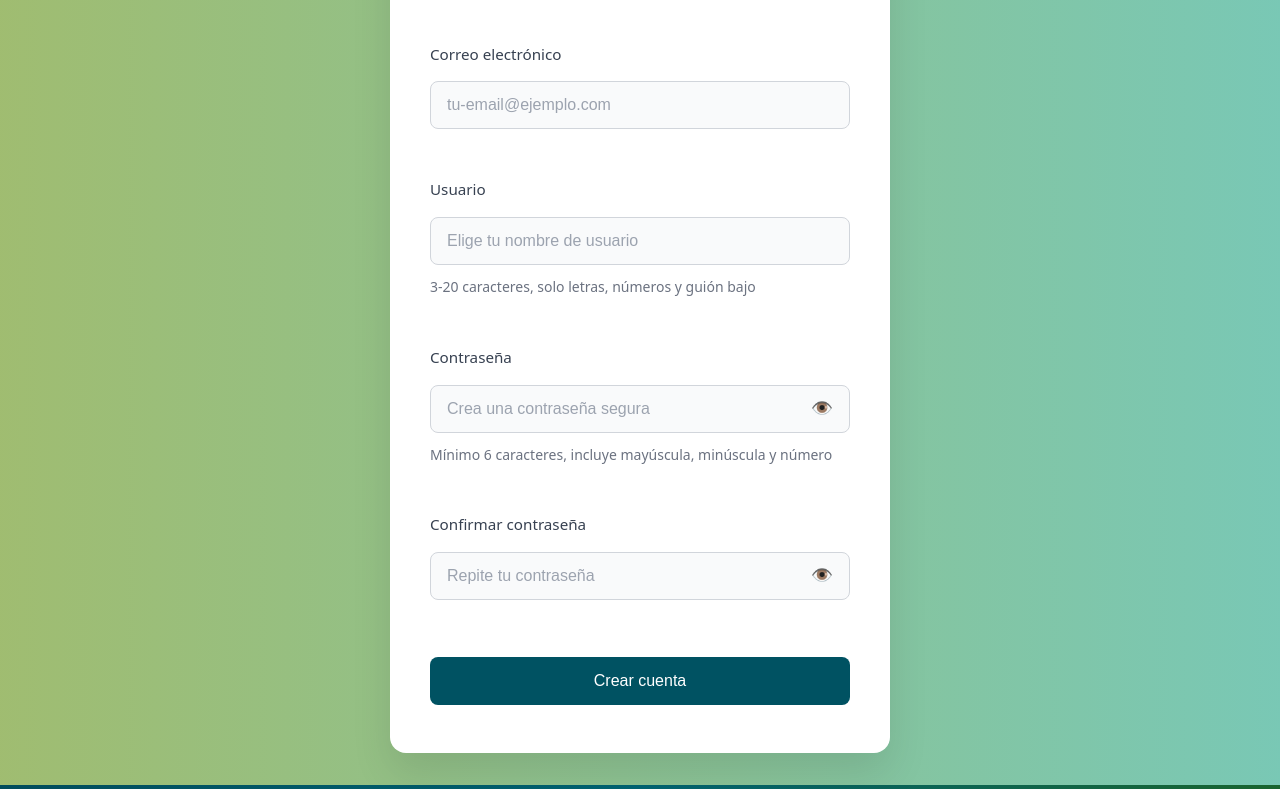
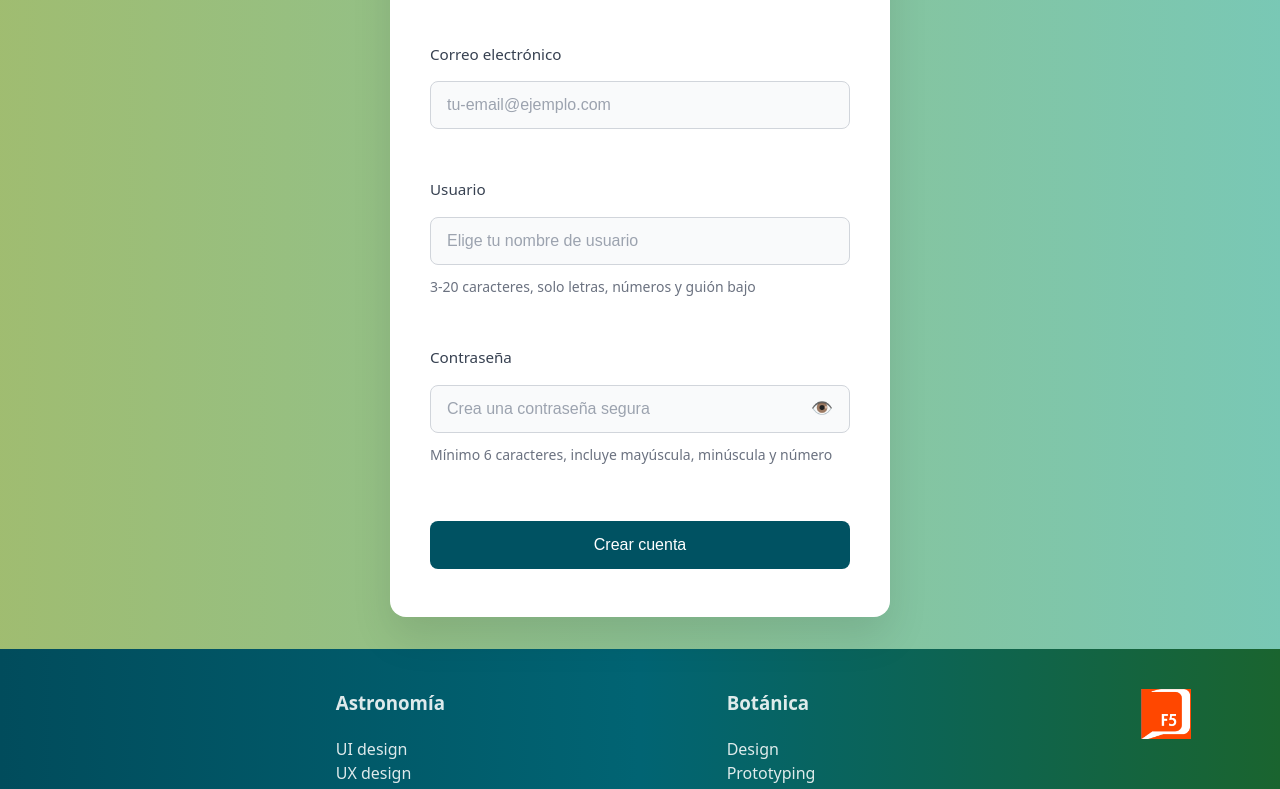
Before and after one commit to Sylva-Organization/CelestialBloom-Client, a React (Vite) app: page /register in a window 1280 px wide. Shown: the part 374-1163 px from the top of the page. Built offline with nearby package versions, Linux system fonts and the light colour scheme.

Commit message:
feat: add authentication pages and store structure

```diff
--- a/src/pages/Register.jsx
+++ b/src/pages/Register.jsx
@@ -4,23 +4,23 @@ import { useNavigate } from 'react-router-dom'
 import { useAuth } from '../context/AuthContext'
 import { sendWelcomeEmailAuto } from '../services/EmailService'
 import Swal from 'sweetalert2'
+import { useAuthStore } from '../store/authStore'
 
 const Register = () => {
     const navigate = useNavigate()
     const { register } = useAuth()
+    const setAuth = useAuthStore((state) => state.setAuth)
 
     const [formData, setFormData] = useState({
         firstName: '',
         lastName: '',
         email: '',
         username: '',
-        password: '',
-        confirmPassword: ''
+        password: ''
     })
     const [isLoading, setIsLoading] = useState(false)
     const [errors, setErrors] = useState({})
     const [showPassword, setShowPassword] = useState(false)
-    const [showConfirmPassword, setShowConfirmPassword] = useState(false)
 
     const validateField = (name, value) => {
         let error = ''
@@ -67,13 +67,6 @@ const Register = () => {
                     error = 'Debe contener al menos una mayúscula, una minúscula y un número'
                 }
                 break
-            case 'confirmPassword':
-                if (!value) {
-                    error = 'Confirma tu contraseña'
-                } else if (value !== formData.password) {
-                    error = 'Las contraseñas no coinciden'
-                }
-                break
         }
 
         setErrors(prev => ({
@@ -95,14 +88,6 @@ const Register = () => {
         if (errors[name]) {
             validateField(name, value)
         }
-
-        // Si se está editando la contraseña, revalidar confirmPassword si ya tiene valor
-        if (name === 'password' && formData.confirmPassword && errors.confirmPassword) {
-            setErrors(prev => ({
-                ...prev,
-                confirmPassword: value !== formData.confirmPassword ? 'Las contraseñas no coinciden' : ''
-            }))
-        }
     }
 
     const handleBlur = (e) => {
@@ -113,15 +98,13 @@ const Register = () => {
     const handleSubmit = async (e) => {
         e.preventDefault()
 
-        // Validar todos los campos
         const isFirstNameValid = validateField('firstName', formData.firstName)
         const isLastNameValid = validateField('lastName', formData.lastName)
         const isEmailValid = validateField('email', formData.email)
         const isUsernameValid = validateField('username', formData.username)
         const isPasswordValid = validateField('password', formData.password)
-        const isConfirmPasswordValid = validateField('confirmPassword', formData.confirmPassword)
 
-        if (!isFirstNameValid || !isLastNameValid || !isEmailValid || !isUsernameValid || !isPasswordValid || !isConfirmPasswordValid) {
+        if (!isFirstNameValid || !isLastNameValid || !isEmailValid || !isUsernameValid || !isPasswordValid) {
             Swal.fire({
                 icon: 'warning',
                 title: 'Datos incorrectos',
@@ -134,109 +117,145 @@ const Register = () => {
         setIsLoading(true)
 
         try {
-            // Simular llamada a API
-            await new Promise(resolve => setTimeout(resolve, 1000))
+            const res = await fetch('http://localhost:8000/auth/register', {
+                method: 'POST',
+                headers: { 'Content-Type': 'application/json' },
+                body: JSON.stringify({
+                    first_name: formData.firstName,
+                    last_name: formData.lastName,
+                    email: formData.email,
+                    password: formData.password,
+                    nick_name: formData.username
+                })
+            })
 
-            // Datos del usuario registrado
-            const userData = {
-                firstName: formData.firstName,
-                lastName: formData.lastName,
-                email: formData.email,
-                username: formData.username
+            const data = await res.json()
+
+            if (!res.ok) {
+                throw new Error(data.message || 'Error al registrar usuario')
             }
 
-            console.log('Register data:', userData)
+            const user = {
+                id: data.data.id,
+                firstName: data.data.first_name,
+                lastName: data.data.last_name,
+                username: data.data.nick_name,
+                email: data.data.email,
+                role: data.data.role
+            }
+            const token = data.token
 
-            // Registrar y loguear automáticamente al usuario
-            register(userData)
-
-            // Enviar email de bienvenida
-            console.log('📧 Enviando email de bienvenida...')
-            const emailResult = await sendWelcomeEmailAuto(userData)
-
-            if (emailResult.success) {
-                console.log('✅ Email de bienvenida enviado exitosamente')
-            } else {
-                console.warn('⚠️ Error al enviar email de bienvenida:', emailResult.error)
-            }
+            setAuth(user, token)
 
             await Swal.fire({
                 icon: 'success',
-                title: `¡Bienvenid@ a CelestialBloom, ${formData.firstName}! 🌟`,
-                html: `
-                    <div style="text-align: center; padding: 1rem;">
-                        <div style="font-size: 3rem; margin-bottom: 1rem;">🚀✨</div>
-                        <p style="font-size: 1.1rem; color: #374151; margin-bottom: 1rem; line-height: 1.6;">
-                            <strong>¡Tu cuenta ha sido creada exitosamente!</strong>
-                        </p>
-                        <p style="color: #6b7280; margin-bottom: 1rem; line-height: 1.5;">
-                            Ahora formas parte de nuestra comunidad de exploradores del cosmos y la naturaleza.
-                        </p>
-                        <div style="
-                            background: linear-gradient(135deg, #47b89d, #7ea83c);
-                            color: white;
-                            padding: 0.75rem 1.5rem;
-                            border-radius: 25px;
-                            display: inline-block;
-                            font-weight: 500;
-                            margin-bottom: 1rem;
-                            box-shadow: 0 4px 12px rgba(71, 184, 157, 0.3);
-                        ">
-                            Usuario: @${formData.username}
-                        </div>
-                        <div style="
-                            background: #f0f9ff;
-                            border: 2px solid #0ea5e9;
-                            border-radius: 12px;
-                            padding: 0.75rem;
-                            margin: 1rem 0;
-                            display: flex;
-                            align-items: center;
-                            justify-content: center;
-                            gap: 0.5rem;
-                        ">
-                            <span style="font-size: 1.2rem;">📧</span>
-                            <span style="color: #0f172a; font-size: 0.9rem; font-weight: 500;">
-                                ${emailResult.real ? 'Email de bienvenida enviado' : 'Email de bienvenida simulado'} a ${formData.email}
-                            </span>
-                        </div>
-                        <p style="color: #374151; font-size: 0.9rem;">
-                            ¡Has iniciado sesión automáticamente! Serás redirigido al inicio...
-                        </p>
-                    </div>
-                `,
-                confirmButtonText: 'Explorar CelestialBloom',
-                confirmButtonColor: '#005262',
-                timer: 6000,
-                timerProgressBar: true,
-                showClass: {
-                    popup: 'animate__animated animate__fadeInUp animate__faster'
-                },
-                hideClass: {
-                    popup: 'animate__animated animate__fadeOutDown animate__faster'
-                },
-                customClass: {
-                    popup: 'welcome-popup',
-                    confirmButton: 'welcome-button'
-                },
-                background: 'linear-gradient(135deg, #f8fafc 0%, #e2e8f0 100%)',
-                width: '500px',
-                padding: '2rem'
+                title: `¡Bienvenid@ a CelestialBloom, ${user.firstName}!`,
+                text: 'Tu cuenta ha sido creada y has iniciado sesión automáticamente.',
+                confirmButtonColor: '#005262'
             })
 
-            // Redireccionar al inicio después del registro exitoso
             navigate('/')
-
         } catch (error) {
             Swal.fire({
                 icon: 'error',
                 title: 'Error al crear cuenta',
-                text: 'No se pudo crear la cuenta. Inténtalo de nuevo.',
+                text: error.message,
                 confirmButtonColor: '#005262'
             })
         } finally {
             setIsLoading(false)
         }
+
+        // Registrar y loguear automáticamente al usuario
+        //register(userData)
+
+        // Enviar email de bienvenida
+        //console.log('📧 Enviando email de bienvenida...')
+        //const emailResult = await sendWelcomeEmailAuto(userData)
+
+        // if (emailResult.success) {
+        //     console.log('✅ Email de bienvenida enviado exitosamente')
+        // } else {
+        //     console.warn('⚠️ Error al enviar email de bienvenida:', emailResult.error)
+        // }
+
+        // await Swal.fire({
+        //     icon: 'success',
+        //     title: `¡Bienvenid@ a CelestialBloom, ${formData.firstName}! 🌟`,
+        //     html: `
+        //         <div style="text-align: center; padding: 1rem;">
+        //             <div style="font-size: 3rem; margin-bottom: 1rem;">🚀✨</div>
+        //             <p style="font-size: 1.1rem; color: #374151; margin-bottom: 1rem; line-height: 1.6;">
+        //                 <strong>¡Tu cuenta ha sido creada exitosamente!</strong>
+        //             </p>
+        //             <p style="color: #6b7280; margin-bottom: 1rem; line-height: 1.5;">
+        //                 Ahora formas parte de nuestra comunidad de exploradores del cosmos y la naturaleza.
+        //             </p>
+        //             <div style="
+        //                 background: linear-gradient(135deg, #47b89d, #7ea83c);
+        //                 color: white;
+        //                 padding: 0.75rem 1.5rem;
+        //                 border-radius: 25px;
+        //                 display: inline-block;
+        //                 font-weight: 500;
+        //                 margin-bottom: 1rem;
+        //                 box-shadow: 0 4px 12px rgba(71, 184, 157, 0.3);
+        //             ">
+        //                 Usuario: @${formData.username}
+        //             </div>
+        //             <div style="
+        //                 background: #f0f9ff;
+        //                 border: 2px solid #0ea5e9;
+        //                 border-radius: 12px;
+        //                 padding: 0.75rem;
+        //                 margin: 1rem 0;
+        //                 display: flex;
+        //                 align-items: center;
+        //                 justify-content: center;
+        //                 gap: 0.5rem;
+        //             ">
+        //                 <span style="font-size: 1.2rem;">📧</span>
+        //                 <span style="color: #0f172a; font-size: 0.9rem; font-weight: 500;">
+        //                     ${emailResult.real ? 'Email de bienvenida enviado' : 'Email de bienvenida simulado'} a ${formData.email}
+        //                 </span>
+        //             </div>
+        //             <p style="color: #374151; font-size: 0.9rem;">
+        //                 ¡Has iniciado sesión automáticamente! Serás redirigido al inicio...
+        //             </p>
+        //         </div>
+        //     `,
+        //     confirmButtonText: 'Explorar CelestialBloom',
+        //     confirmButtonColor: '#005262',
+        //     timer: 6000,
+        //     timerProgressBar: true,
+        //     showClass: {
+        //         popup: 'animate__animated animate__fadeInUp animate__faster'
+        //     },
+        //     hideClass: {
+        //         popup: 'animate__animated animate__fadeOutDown animate__faster'
+        //     },
+        //     customClass: {
+        //         popup: 'welcome-popup',
+        //         confirmButton: 'welcome-button'
+        //     },
+        //     background: 'linear-gradient(135deg, #f8fafc 0%, #e2e8f0 100%)',
+        //     width: '500px',
+        //     padding: '2rem'
+        // })
+
+        // // Redireccionar al inicio después del registro exitoso
+        // navigate('/')
+
+        // } catch (error) {
+        //     Swal.fire({
+        //         icon: 'error',
+        //         title: 'Error al crear cuenta',
+        //         text: 'No se pudo crear la cuenta. Inténtalo de nuevo.',
+        //         confirmButtonColor: '#005262'
+        //     })
+        // } finally {
+        //     setIsLoading(false)
+        // }
     }
 
     const handleSignInClick = (e) => {
@@ -388,37 +407,6 @@ const Register = () => {
                         )}
                     </div>
 
-                    <div className="form-group">
-                        <label htmlFor="confirmPassword">Confirmar contraseña</label>
-                        <div className="password-input-wrapper">
-                            <input
-                                type={showConfirmPassword ? "text" : "password"}
-                                id="confirmPassword"
-                                name="confirmPassword"
-                                value={formData.confirmPassword}
-                                onChange={handleInputChange}
-                                onBlur={handleBlur}
-                                required
-                                placeholder="Repite tu contraseña"
-                                aria-describedby={errors.confirmPassword ? "confirmPassword-error" : undefined}
-                                aria-invalid={!!errors.confirmPassword}
-                                autoComplete="new-password"
-                            />
-                            <button
-                                type="button"
-                                className="password-toggle"
-                                onClick={() => setShowConfirmPassword(!showConfirmPassword)}
-                                aria-label={showConfirmPassword ? "Ocultar contraseña" : "Mostrar contraseña"}
-                            >
-                                {showConfirmPassword ? "🙈" : "👁️"}
-                            </button>
-                        </div>
-                        {errors.confirmPassword && (
-                            <span id="confirmPassword-error" className="field-error" role="alert">
-                                {errors.confirmPassword}
-                            </span>
-                        )}
-                    </div>
 
                     <button
                         type="submit"
--- /dev/null
+++ b/src/store/authStore.js
@@ -0,0 +1,16 @@
+import { create } from 'zustand'
+import { persist } from 'zustand/middleware'
+
+export const useAuthStore = create(persist(
+    (set) => ({
+        user: null,
+        token: null,
+        roles: [],
+        setAuth: (user, token) => set({ user, token, roles: user?.role ? [user.role] : [] }),
+        logout: () => set({ user: null, token: null, roles: [] })
+    }),
+    {
+        name: 'auth-storage',
+        getStorage: () => localStorage
+    }
+))
```
Also changed, not shown: src/pages/SignIn.jsx (+49 -43 lines), src/services/authService.js (added, +27 -0 lines).
